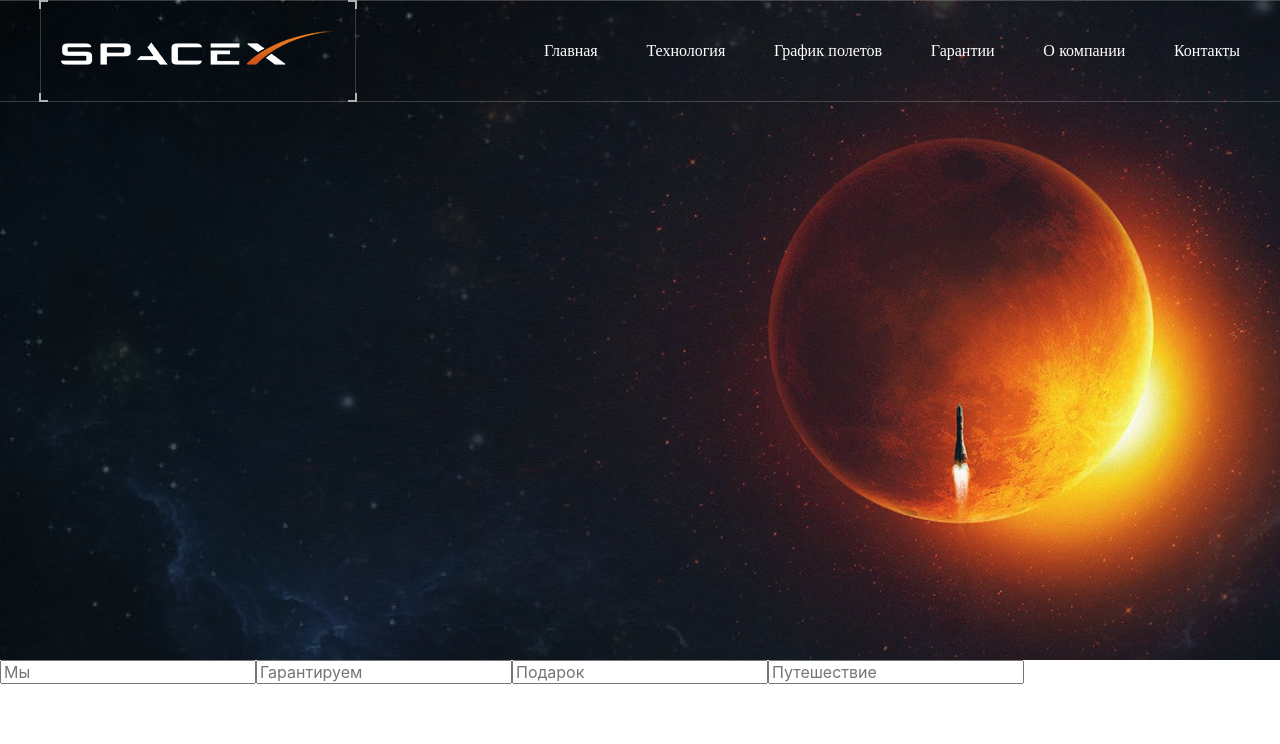
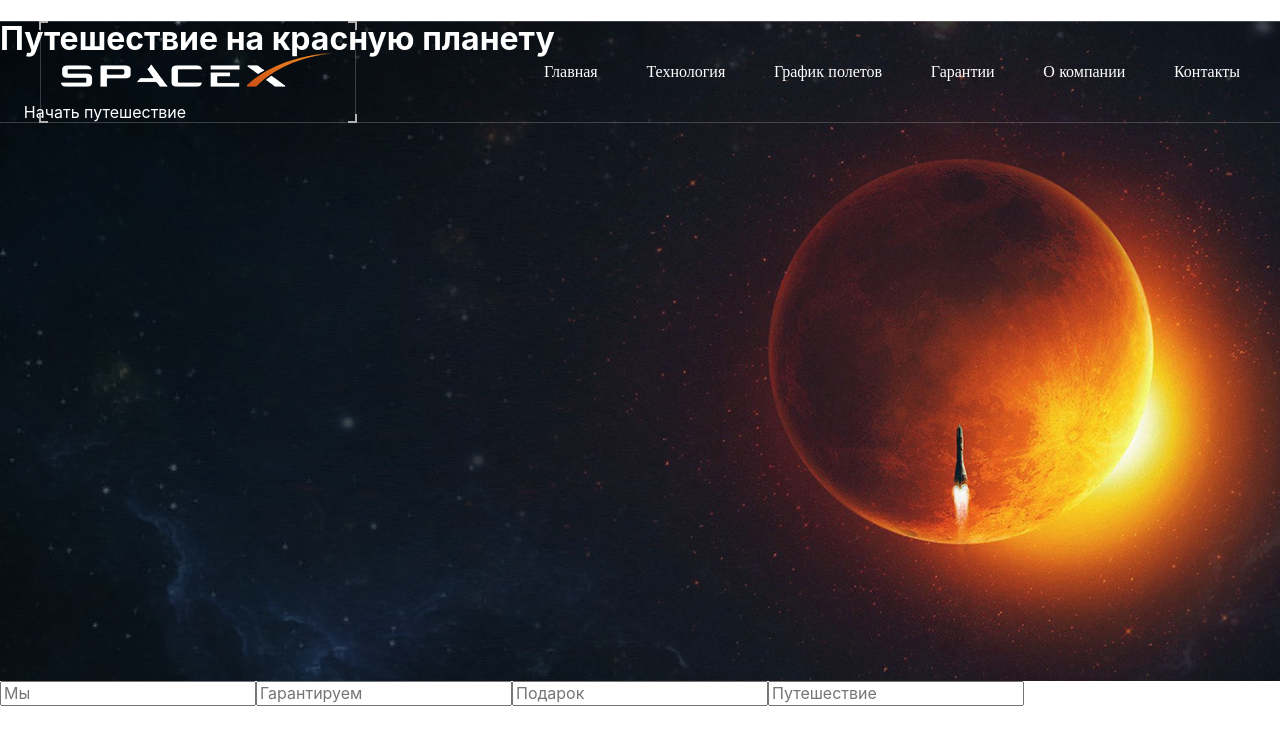
Before and after one commit to Bogagree/elon_space_x, a React (Create React App) app: page / in a window 1280 px wide. Shown: the top 744 px of the page. Built offline with nearby package versions, Linux system fonts and the light colour scheme.

Commit message:
feat: add SiteButton.tsx

```diff
--- /dev/null
+++ b/src/common/Components/SiteButton/SiteButton.module.css
@@ -0,0 +1,32 @@
+.default {
+    width: 210px;
+    height: 65px;
+    color: #ffffff;
+    background: transparent;
+    border: none;
+}
+
+button:disabled {
+    border: 1px solid #999999;
+    background-color: #cccccc;
+    color: #666666;
+}
+
+@keyframes blink {
+    0% {
+        left: -130%;
+        color: black;
+    }
+    100% {
+        left: 130%;
+    }
+}
+
+button:hover:enabled {
+    cursor: pointer;
+    opacity: 0.75;
+}
+
+.default:active {
+    animation: blink 3s linear infinite;
+}
--- /dev/null
+++ b/src/common/Components/SiteButton/SiteButton.tsx
@@ -0,0 +1,27 @@
+import React, {ButtonHTMLAttributes, DetailedHTMLProps} from 'react'
+import style from './SiteButton.module.css'
+
+
+type DefaultButtonPropsType = DetailedHTMLProps<ButtonHTMLAttributes<HTMLButtonElement>, HTMLButtonElement>
+
+type CommonButtonPropsType = DefaultButtonPropsType & {
+    disabled?: boolean
+}
+
+export const SiteButton: React.FC<CommonButtonPropsType> = (
+    {
+        disabled, className,
+        ...restProps
+    }
+) => {
+
+
+    const finalClassName = `${disabled ? style.disabled : style.default} ${className}`
+
+    return (
+        <button
+            className={finalClassName}
+            {...restProps}
+        />
+    )
+}
--- a/src/features/Pages/Header/Nav/Nav.module.scss
+++ b/src/features/Pages/Header/Nav/Nav.module.scss
@@ -1,6 +1,5 @@
 @import "../../../../common/Styles/SASS/variables";
 @import "../../../../common/Styles/SASS/mixins";
-
 
 .nav {
   min-width: 58%;
--- a/src/features/Pages/Main/Main.tsx
+++ b/src/features/Pages/Main/Main.tsx
@@ -1,10 +1,12 @@
 import React from 'react';
 import style from './Main.module.scss'
+import {SiteButton} from '../../../common/Components/SiteButton/SiteButton';
 
 export const Main = () => {
     return (
         <section className={style.main}>
-
+            <h1 style={{color: 'white'}}>Путешествие на красную планету</h1>
+            <SiteButton>Начать путешествие</SiteButton>
         </section>
     );
 };
```
